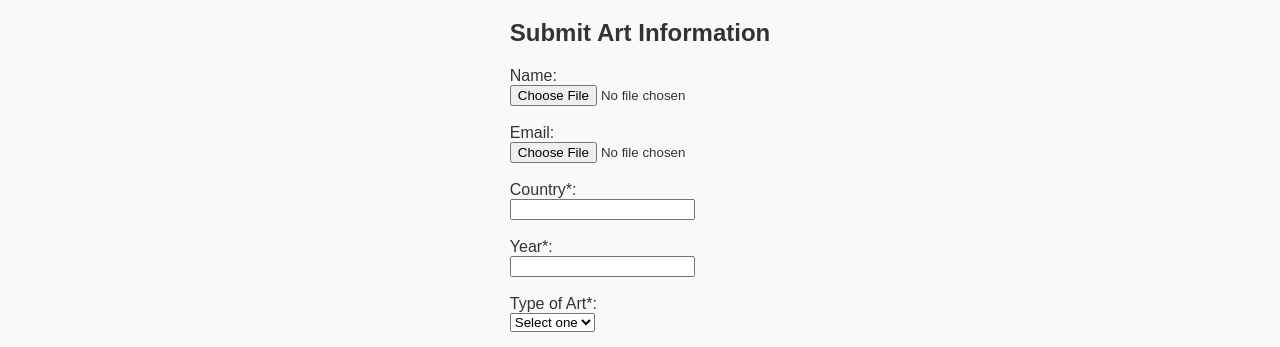
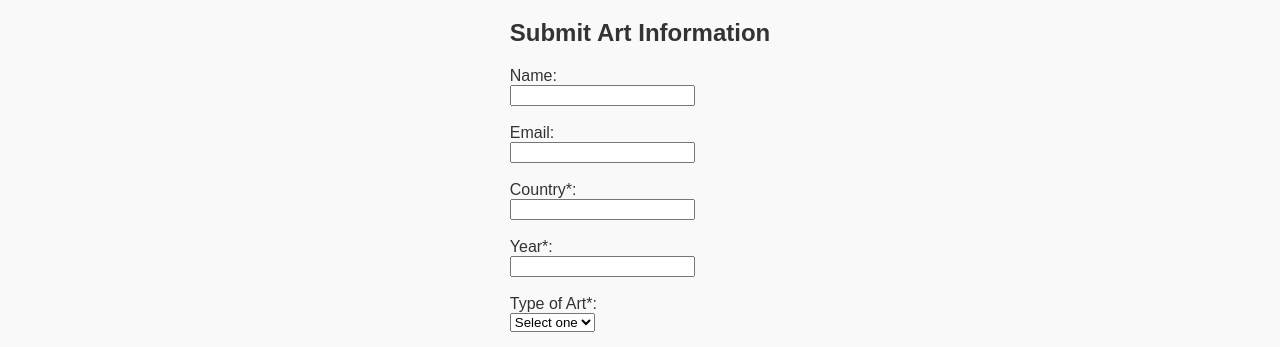
Before and after one commit to rudikonrath/arthistory, a plain HTML site: page index.html in a window 1280 px wide. Shown: the part 676-1023 px from the top of the page. Drawn offline with nearby package versions, Linux system fonts and the light colour scheme.

Commit message:
text not file

```diff
--- a/index.html
+++ b/index.html
@@ -55,10 +55,10 @@
 
 
   <label for="image">Name:</label><br />
-  <input type="file" id="image" name="image"><br><br>
+  <input type="text" id="image" name="image"><br><br>
 
   <label for="image">Email:</label><br />
-  <input type="file" id="image" name="image"><br><br>
+  <input type="text" id="image" name="image"><br><br>
 
   <label for="country">Country*:</label><br />
   <input type="text" id="country" name="country" required><br><br>
```
